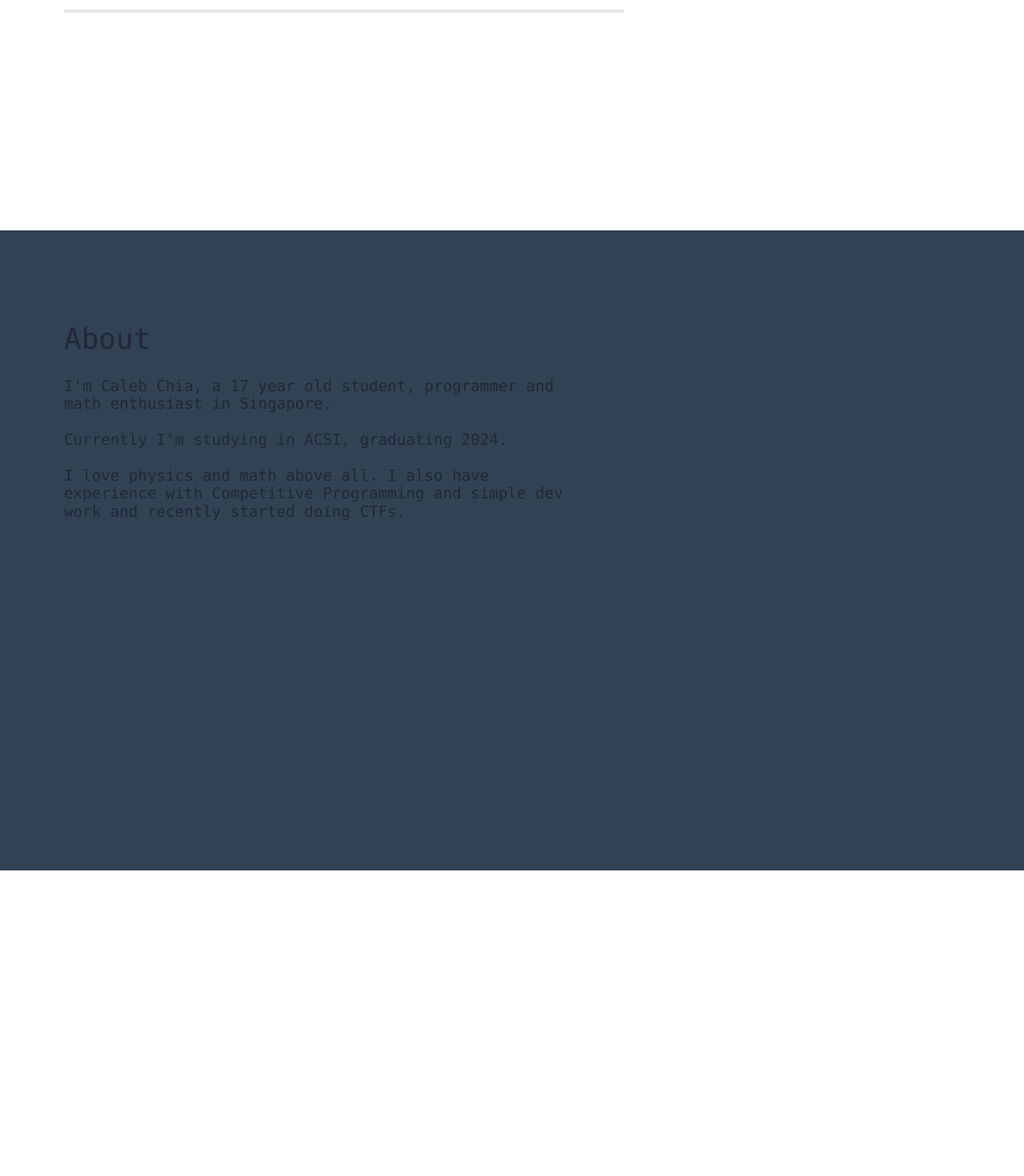
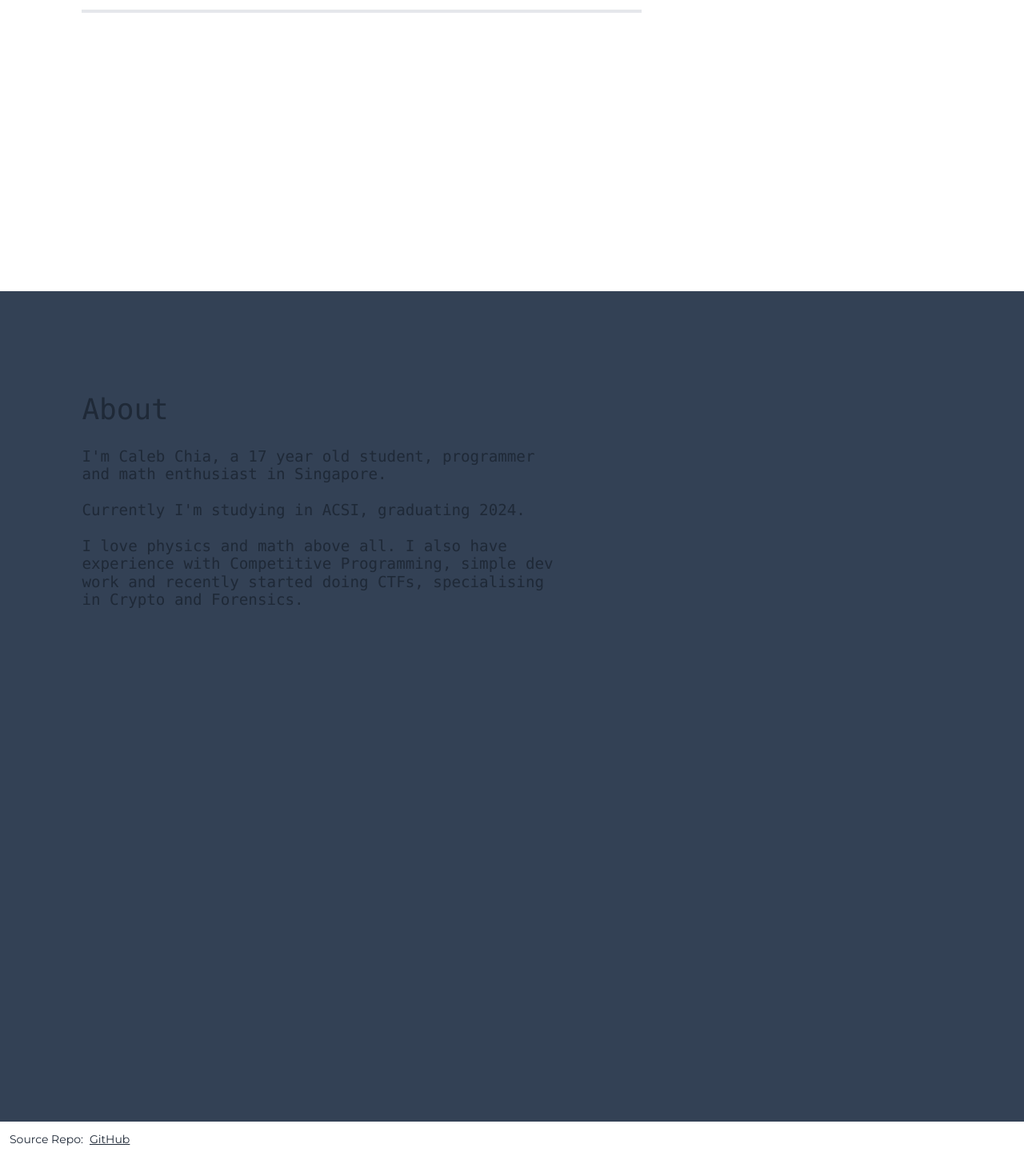
Before and after one commit to calebc2006/calebc.cc, a Next.js app: page / in a window 1280 px wide. Shown: the part 512-1982 px from the top of the page at 80% size. Before the commit the page ends 1676 px from the top, so only its background shows below. Built offline with nearby package versions, Linux system fonts and the light colour scheme.

Commit message:
improved-layout

```diff
--- a/components/Footer.jsx
+++ b/components/Footer.jsx
@@ -4,8 +4,18 @@ import Link from "next/link";
 
 const Footer = () => {
   return (
-    <div className="footer">
-
+    <div className="footer h-[120px] p-3">
+        <div className="min-w-[200px] flex">
+            Source Repo:
+            <a
+                href="https://www.github.com/calebc2006/calebc.cc"
+                target="_blank"
+                rel="noopener noreferrer"
+                className="underline"
+            >
+                GitHub
+            </a>
+        </div>
     </div>
   );
 };
--- a/pages/index.jsx
+++ b/pages/index.jsx
@@ -7,24 +7,28 @@ export default function Index() {
                 <title>Home | calebc006</title>
             </Head>
 
+            <div className="flex-1 p-0">
                 <section id='name' className="m-0 p-0 h-screen w-screen translate-y-[-76px] pt-[76px]">
-                <div className="h-full w-full px-[5rem] pb-10 relative flex flex-col justify-center">
+                    <div className="h-full w-full px-[8%] pb-10 relative flex flex-col justify-center">
                         <div className="border-b-4 pb-10 w-[70%] max-w-[700px] mx-0 absolute">
                             <h1 className="text-5xl font-bold font-sans select-none">Caleb&apos;s<br></br>Blog</h1>
                         </div>
                     </div>
                 </section>
 
-            <section id='about' className="m-0 p-0 h-screen w-screen translate-y-[-76px] pt-[76px] bg-slate-700">
-                <div className="h-full w-full px-[5rem] pt-10 relative max-w-[800px]">
-                    <h1 className="font-mono text-4xl">About</h1>
+                <section id='about' className="m-0 p-0 w-screen h-full pt-[76px] bg-slate-700">
+                    <div className="h-full w-full px-[8%] pt-10 pb-[40rem] relative max-w-[800px]">
+                        <h1 className="font-mono mt-3 text-4xl">About</h1>
                         <p className="font-mono mt-7 text-l">
                             I&apos;m Caleb Chia, a 17 year old student, programmer and math enthusiast in Singapore.<br></br><br></br>
                             Currently I&apos;m studying in ACSI, graduating 2024.<br></br><br></br>
-                        I love physics and math above all. I also have experience with Competitive Programming and simple dev work and recently started doing CTFs.
+                            I love physics and math above all. I also have experience with Competitive Programming, simple dev work and recently started doing CTFs, specialising in Crypto and Forensics.
                         </p>
                     </div>
                 </section>
+            </div>
+
+
         </>
     );
 }
--- a/pages/temp.jsx
+++ b/pages/temp.jsx
@@ -3,20 +3,6 @@ export default function TempScreen() {
         <div className="mx-12 my-10">
             <h1 className="text-3xl font-bold my-3">There will be something here eventually</h1>
             <p className="mb-2">(when I have time)</p>
-
-            <div>
-                Source Repo: &nbsp;
-                <a
-                    href="https://www.github.com/calebc2006/calebc.cc"
-                    target="_blank"
-                    rel="noopener noreferrer"
-                    className="underline"
-                >
-                    GitHub
-                </a>
-            </div>
-
-
         </div>
     );
 }
```
Also changed, not shown: components/Layout.jsx (line endings or trailing spaces). Lines whose indentation alone changed are shown as unchanged.
